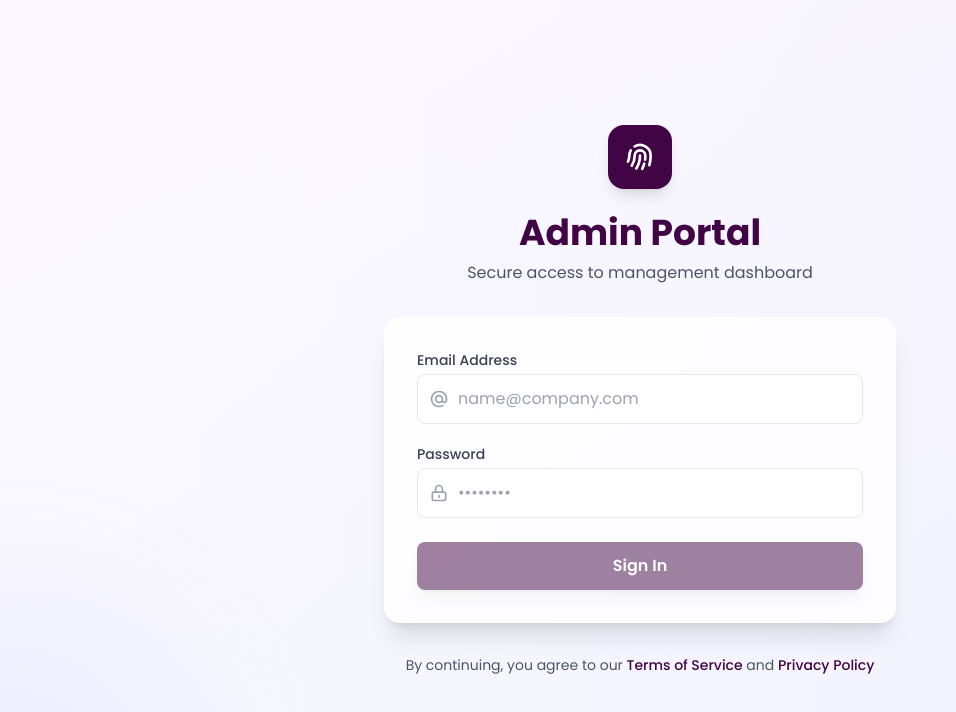
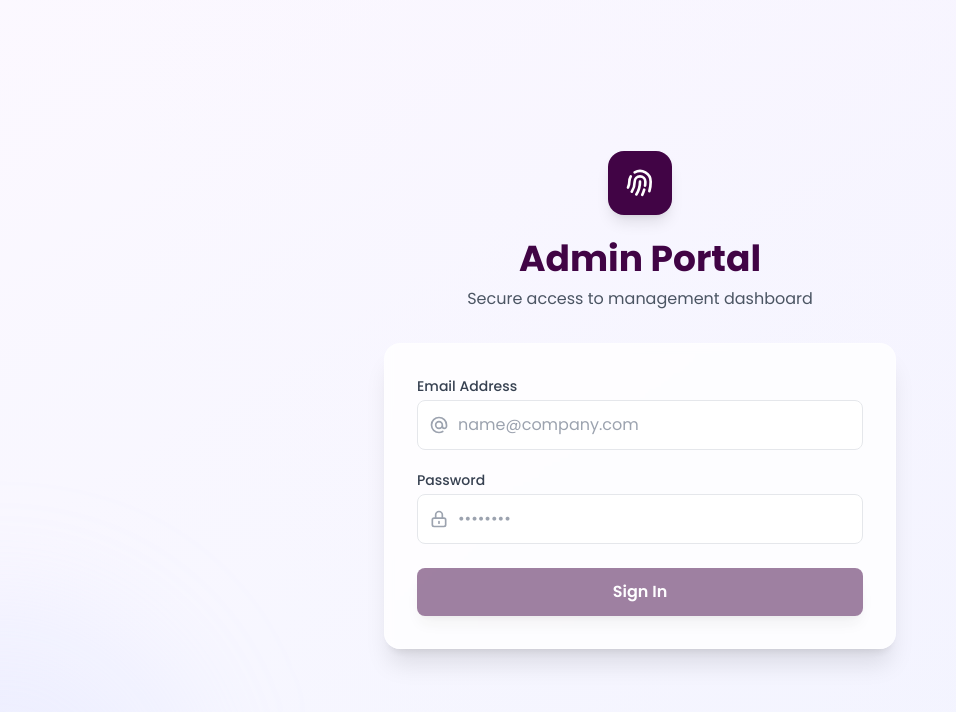
Before and after one commit to Rim-sherif/admin-control, an Angular app: page /login in a window 1280 px wide. Shown: the top 712 px of the page, without its empty margins (0-956 px from the left). Built offline with nearby package versions, Linux system fonts and the light colour scheme.

Commit message:
remove pass validation

```diff
--- a/src/app/log-in/log-in.component.html
+++ b/src/app/log-in/log-in.component.html
@@ -53,7 +53,6 @@
           </div>
           <div *ngIf="password?.invalid && (password?.dirty || password?.touched)" class="mt-1 text-sm text-red-600">
             <div *ngIf="password?.errors?.['required']">Password is required</div>
-            <div *ngIf="password?.errors?.['minlength']">Password must be at least 6 characters</div>
           </div>
         </div>
       </div>
@@ -78,9 +77,5 @@
         <span>{{ errorMessage }}</span>
       </div>
     </form>
-
-    <div class="text-center text-sm text-gray-600">
-      <p>By continuing, you agree to our <a href="#" class="text-[#410445] hover:text-purple-700 font-medium">Terms of Service</a> and <a href="#" class="text-[#410445] hover:text-purple-700 font-medium">Privacy Policy</a></p>
-    </div>
   </div>
 </div>
```
Also changed, not shown: 1 other file (tests, documents, lock files or other folders).
